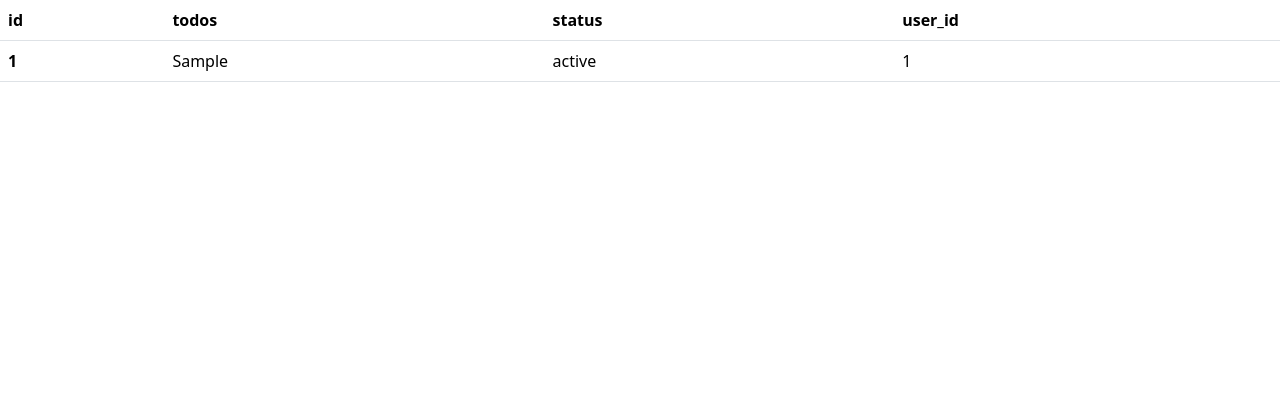
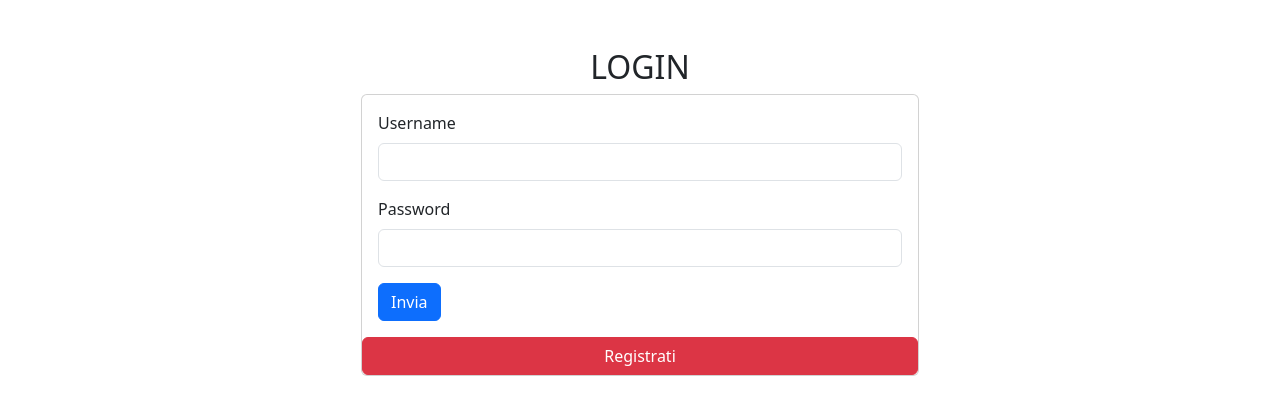
Before and after one commit to FedericoPiazzolla/my-todos, a PHP site: page / in a window 1280 px wide. Shown: the top 415 px of the page. Run offline with PHP 8.4, Linux system fonts and the light colour scheme; tables that the repository leaves empty or names only in its code hold one stand-in row (values such as "Sample post").

Commit message:
add: login file for new user

```diff
--- a/index.php
+++ b/index.php
@@ -5,16 +5,21 @@ define("DB_USERNAME", "root");
 define("DB_PASSWORD", "root");
 define("DB_NAME", "todo_list");
 
+// stabilire la connessione
 $connection = new mysqli(DB_SERVER, DB_USERNAME, DB_PASSWORD, DB_NAME);
 
+// se la connessione non è avvenuta
 if ($connection && $connection->connect_error) {
   echo "Connection Failed";
   echo $connection->connect_error;
   die;
 };
 
+// query di visualizzazione del contenuto
 $sql = "SELECT `id`, `todo`, `status`, `user_id`  FROM `todos`";
 $result = $connection->query($sql);
+
+// inserisco il nuovo todo
 
 $connection->close();
 ?>
@@ -25,13 +30,19 @@ $connection->close();
 <head>
   <meta charset="UTF-8">
   <meta name="viewport" content="width=device-width, initial-scale=1.0">
-  <title>Document</title>
+  <title>To-Do-List</title>
 
   <link href="https://cdn.jsdelivr.net/npm/bootstrap@5.3.2/dist/css/bootstrap.min.css" rel="stylesheet" integrity="sha384-T3c6CoIi6uLrA9TneNEoa7RxnatzjcDSCmG1MXxSR1GAsXEV/Dwwykc2MPK8M2HN" crossorigin="anonymous">
 </head>
 
 <body>
-  <?php if($result && $result->num_rows > 0) { ?>
+
+  <div class="container my-5">
+
+    <!-- verifico de l'utente è loggato correttamente, user_id e username siano corretti -->
+    <?php if (!empty($_SESSION['user_id']) && !empty($_SESSION['username'])) { ?>
+
+      <?php if ($result && $result->num_rows > 0) { ?>
         <table class="table">
           <thead>
             <tr>
@@ -42,6 +53,7 @@ $connection->close();
             </tr>
           </thead>
           <tbody>
+            <!-- ciclo while per mostrare gli elementi del db in una tabella -->
             <?php while ($row = $result->fetch_assoc()) { ?>
               <tr>
                 <th scope="row"><?php echo $row['id'] ?></th>
@@ -54,6 +66,36 @@ $connection->close();
         <?php } ?>
         </table>
       <?php } ?>
+
+
+    <?php } else { ?>
+      <!-- se l'utente non ha effettuato il login, dovra compilare i campi e registrarsi  -->
+      <h2 class="text-center">LOGIN</h2>
+
+      <div class="card w-50 mx-auto">
+        <div class="card-body">
+          <form action="index.php" method="POST">
+
+            <div class="mb-3">
+              <label for="name" class="form-label">Username</label>
+              <input type="text" class="form-control" id="name" name="username">
+            </div>
+
+            <div class="mb-3">
+              <label for="password" class="form-label">Password</label>
+              <input type="password" class="form-control" id="password" name="password">
+            </div>
+
+            <button type="submit" class="btn btn-primary">Invia</buttn>
+          </form>
+        </div>
+        <a href="" class="btn btn-danger">Registrati</a>
+      </div>
+
+    <?php } ?>
+
+  </div>
+
 </body>
 
 </html>
```
Also changed, not shown: login.php (added, +23 -0 lines). Lines whose indentation alone changed are shown as unchanged.
